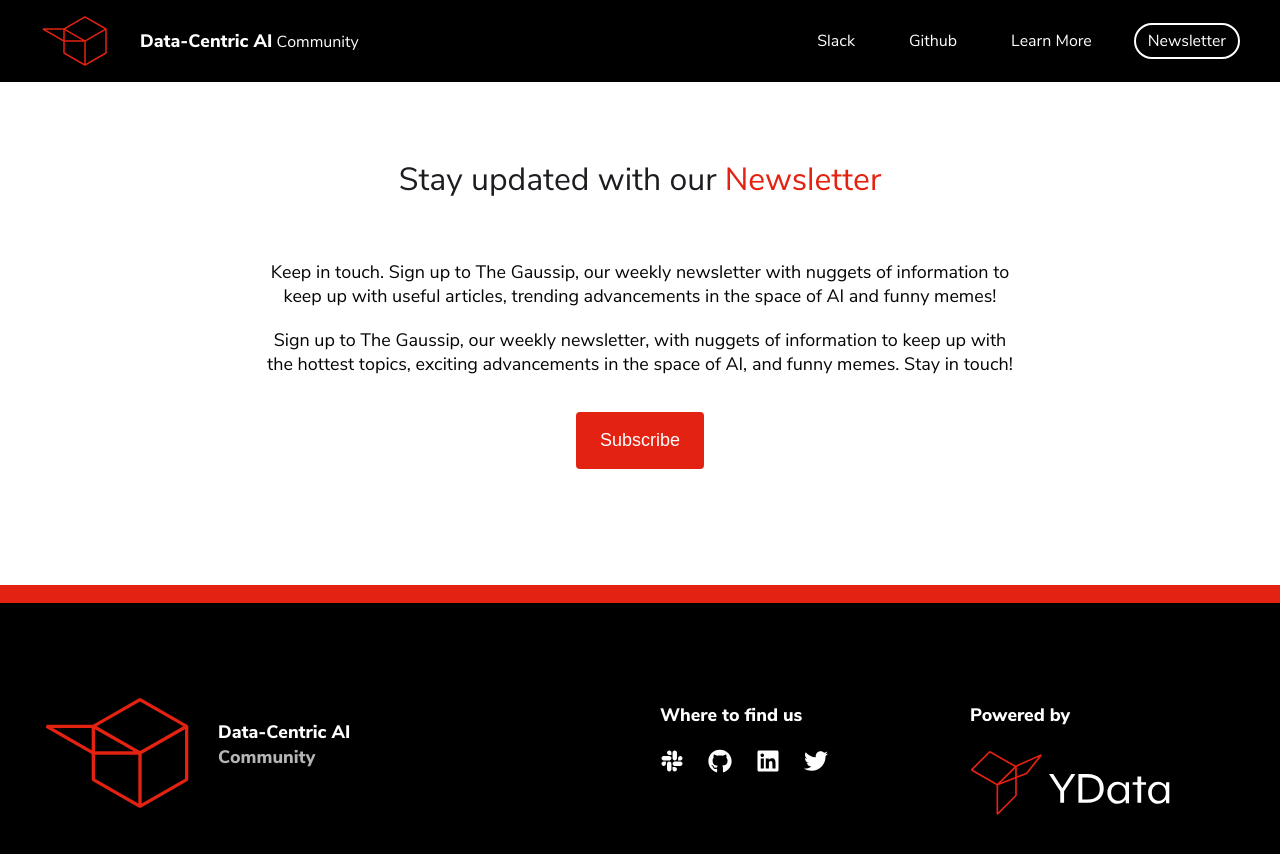
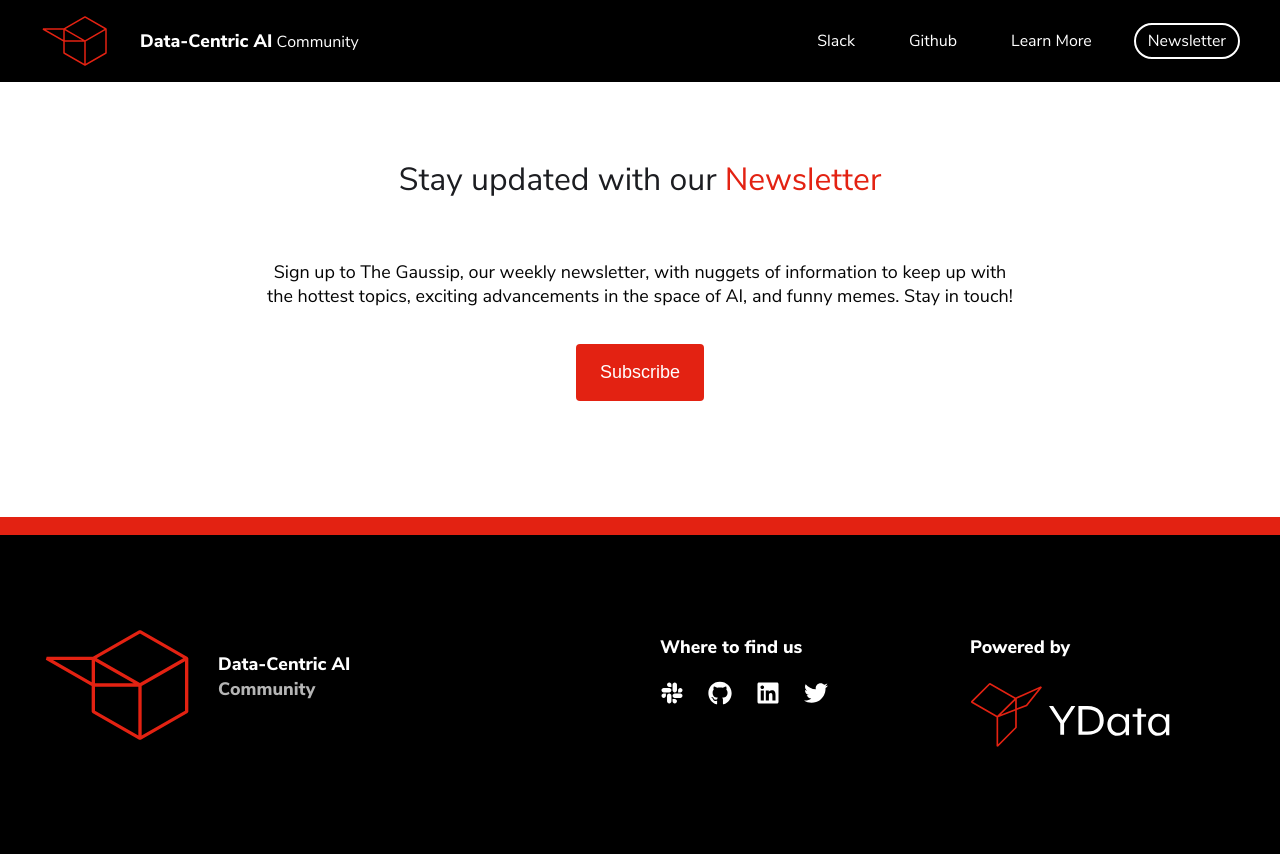
Before and after one commit to Data-Centric-AI-Community/datacentricai.community, a Jekyll site: the page built from index.md, in a window 1280 px wide and 900 px high, scrolled down 2862 px. Shown: the top 854 px of the window. Built offline with Jekyll 4.4.1, drawn with Linux system fonts in a browser that asks for light colours; comment, search, counter and statistics services are not loaded.

Commit message:
fix(content): dup content removed (#19)

```diff
--- a/_layouts/home.html
+++ b/_layouts/home.html
@@ -121,10 +121,7 @@
 					<div class="uk-container uk-container-small">
 						<div class="uk-child-width-expand@s uk-grid" uk-grid>
 							<div>
-                                <div class="form-message show">
-                                    <p class="paragraph center">Keep in touch. Sign up to The Gaussip, our weekly newsletter with nuggets of information to keep up with useful articles, trending advancements in the space of AI and funny memes!</p>
-                                    <p class="paragraph center">Sign up to The Gaussip, our weekly newsletter, with nuggets of information to keep up with the hottest topics, exciting advancements in the space of AI, and funny memes. Stay in touch!</p>
-                                </div>
+                                <p class="paragraph center form-message show">Sign up to The Gaussip, our weekly newsletter, with nuggets of information to keep up with the hottest topics, exciting advancements in the space of AI, and funny memes. Stay in touch!</p>
                                 <p class="paragraph center form-feedback">Thank you for signing up for The Gaussip!</p>
 								<div id="subscribe-cta">
 									<button id="subscribe-init" class="button subscribe-init show">Subscribe</button>
```
Also changed, not shown: 2 other files.
